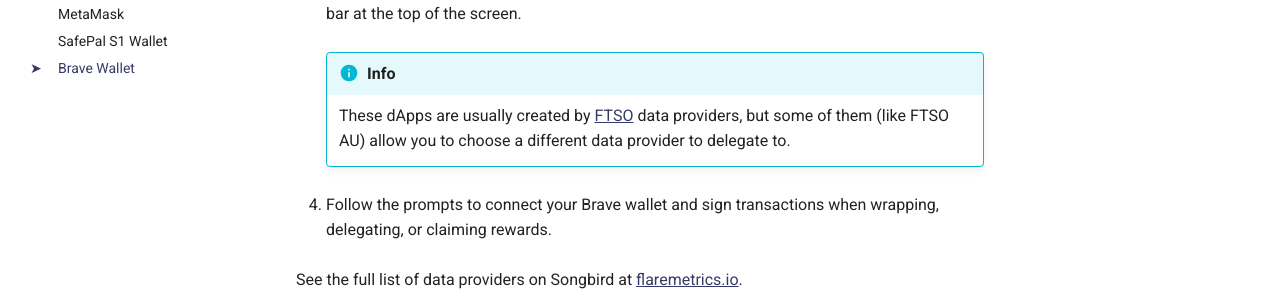
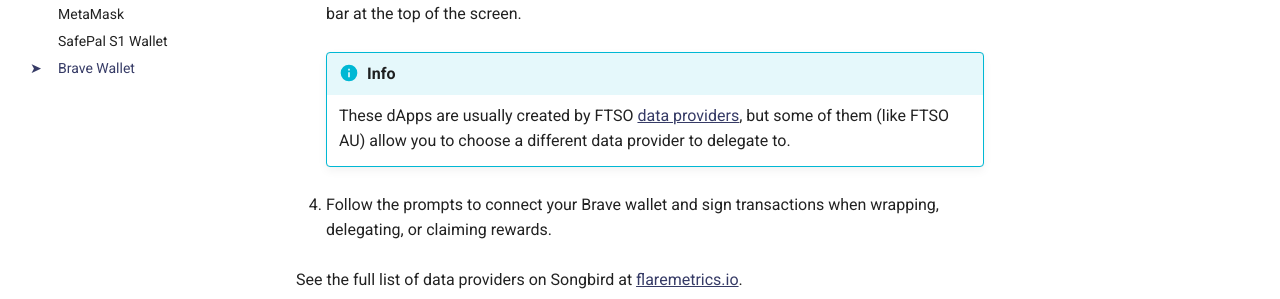
Before and after one commit to flare-foundation/docs, an MkDocs documentation site: the page built from docs/user/wallets/brave-wallet.md, in a window 1280 px wide and 900 px high, scrolled down 1269 px. Shown: the part 519-818 px from the top of the window. Built offline with MkDocs 1.6.1 and Material for MkDocs 9.7.7, drawn with Linux system fonts in a browser that asks for light colours; comment, search, counter and statistics services are not loaded; part of the change alters nothing that is shown.

```diff
--- a/docs/user/wallets/brave-wallet.md
+++ b/docs/user/wallets/brave-wallet.md
@@ -67,7 +67,7 @@ Brave users can access existing decentralized applications (dApps) created by in
 
     !!! info
 
-         These dApps are usually created by [FTSO](glossary.md#ftso) data providers, but some of them (like FTSO AU) allow you to choose a different data provider to delegate to.
+         These dApps are usually created by FTSO [data providers](glossary.md#data_provider), but some of them (like FTSO AU) allow you to choose a different data provider to delegate to.
 
 4. Follow the prompts to connect your Brave wallet and sign transactions when wrapping, delegating, or claiming rewards.
 
```
